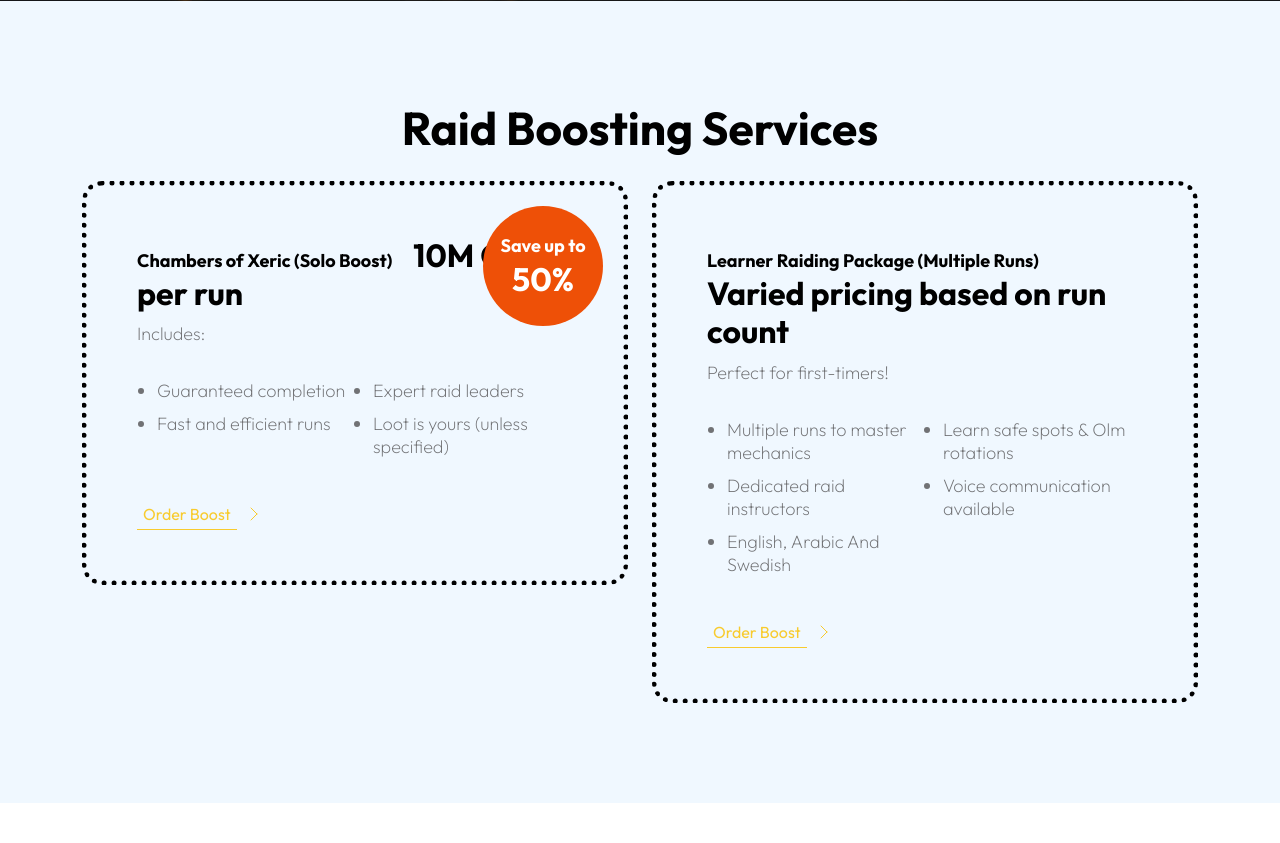
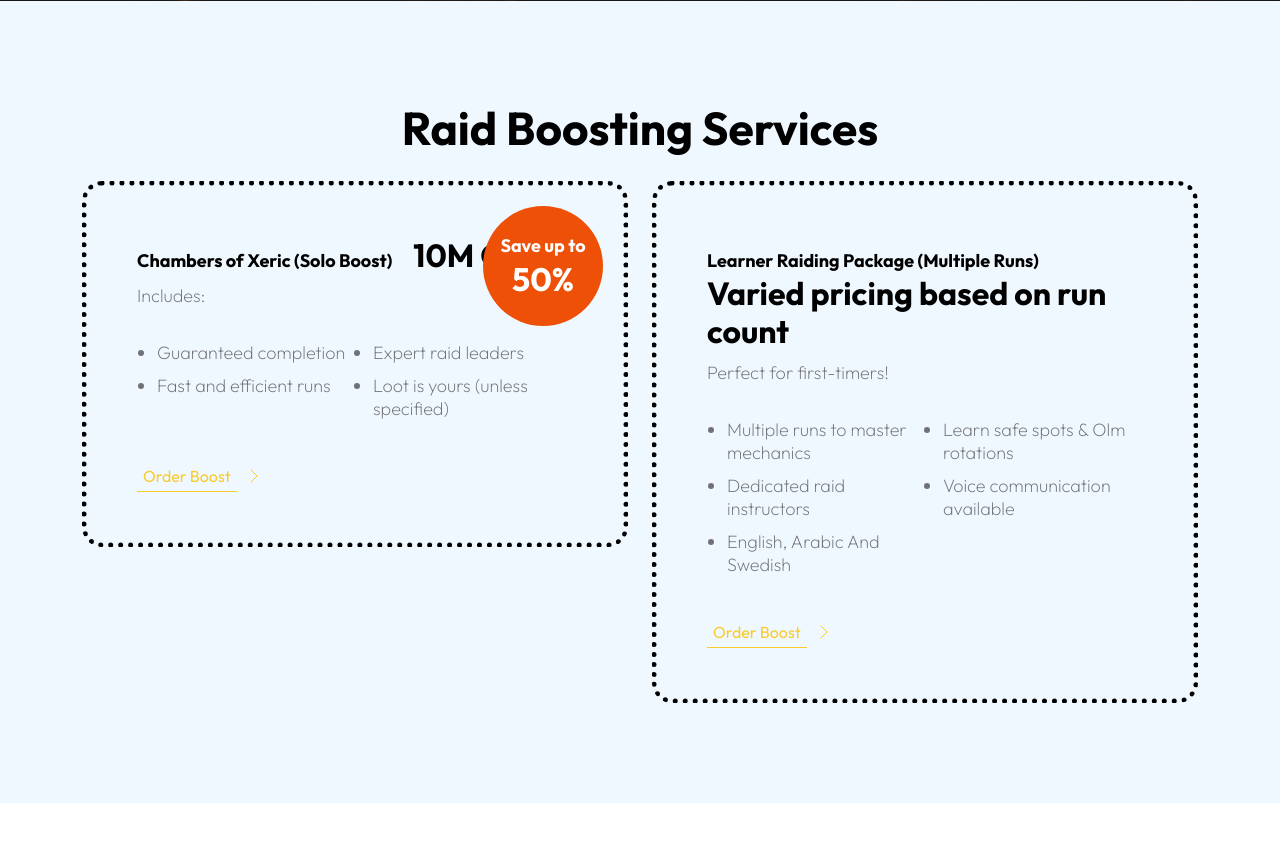
Before and after one commit to Isak-Landin/j8iraids, a Flask app: page / in a window 1280 px wide. Shown: the part 3993-4836 px from the top of the page. Run offline with Flask 3, Linux system fonts and the light colour scheme; some libraries are stand-ins or nearby versions.

Commit message:
Auto commit

```diff
--- a/static/templates/index.html
+++ b/static/templates/index.html
@@ -572,7 +572,7 @@
                             <div class="pricing-thumb">
                                 <div class="d-flex">
                                     <div>
-                                        <h3><small>Chambers of Xeric (Solo Boost)</small> 10M GP per run</h3>
+                                        <h3><small>Chambers of Xeric (Solo Boost)</small> 10M GP</h3>
 
                                         <p>Includes:</p>
                                     </div>
```
